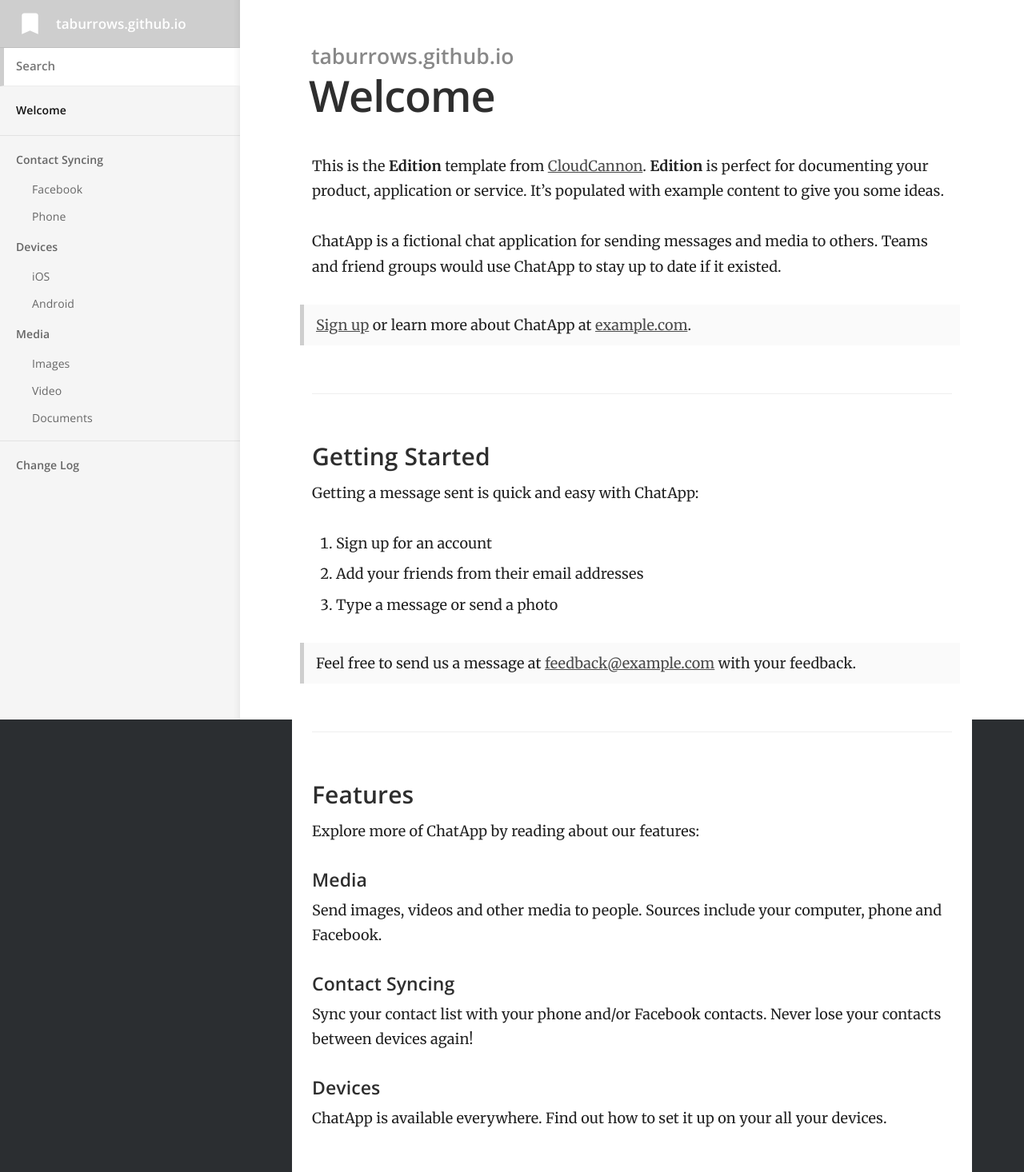
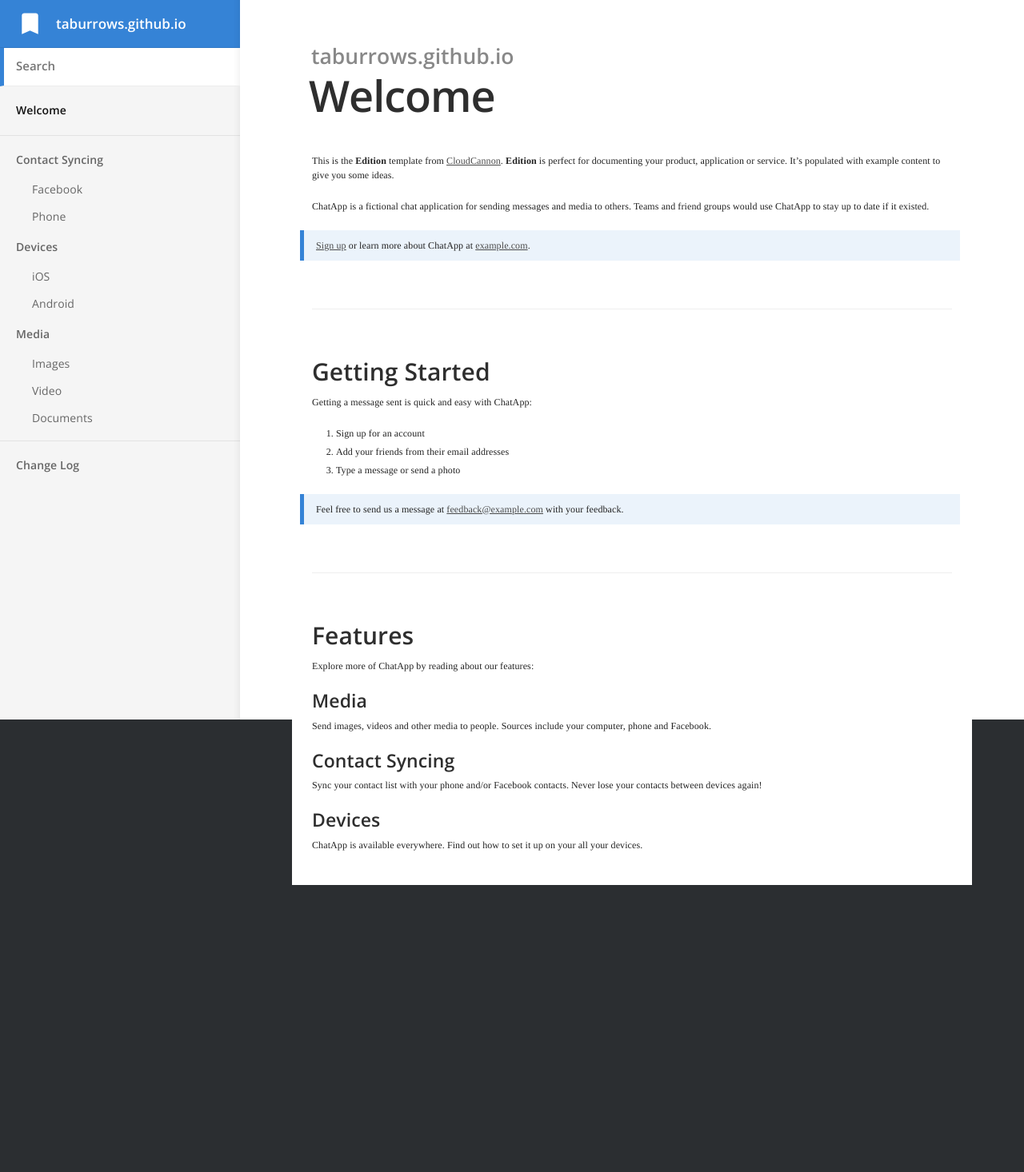
Before and after one commit to TABurrows/taburrows.github.io, a Jekyll site: the page built from index.md, in a window 1280 px wide. Shown: the whole page at 80% size. Built offline with Jekyll 4.4.1, drawn with Linux system fonts in a browser that asks for light colours; after the commit the page ends 1107 px from its top, so only the background shows below that.

Commit message:
Update Theme

```diff
--- a/_sass/_typography.scss
+++ b/_sass/_typography.scss
@@ -8,15 +8,19 @@ html {
 body {
 	height: 100%;
 	max-height: 100%;
-	font-family: "Merriweather", serif;
+	// font-family: "Merriweather", serif;
+	font-family: "sans-serif";
 	letter-spacing: 0.01rem;
-	font-size: 1.8em;
-	line-height: 1.75em;
-	color: #3A4145;
+	// font-size: 1.8em;
+	font-size: 1.2em;
+	// line-height: 1.75em;
+	line-height: 1.5em;
+	// color: #3A4145;
+	color: #030303;
 	font-weight: 400;
-	-webkit-font-feature-settings: 'kern' 1;
-	-moz-font-feature-settings: 'kern' 1;
-	-o-font-feature-settings: 'kern' 1;
+	// -webkit-font-feature-settings: 'kern' 1;
+	// -moz-font-feature-settings: 'kern' 1;
+	// -o-font-feature-settings: 'kern' 1;
 	text-rendering: geometricPrecision;
 }
 
--- a/css/main.scss
+++ b/css/main.scss
@@ -10,7 +10,7 @@ $content-max-width: 800px;
 $content-color: #222;
 $content-background-color: #fff;
 
-$brand-colour: #cecece;
+$brand-colour: #3583d6;
 $brand-colour-light: mix($brand-colour, $content-background-color, 10%);
 
 $nav-header-background-color: $brand-colour;
```
